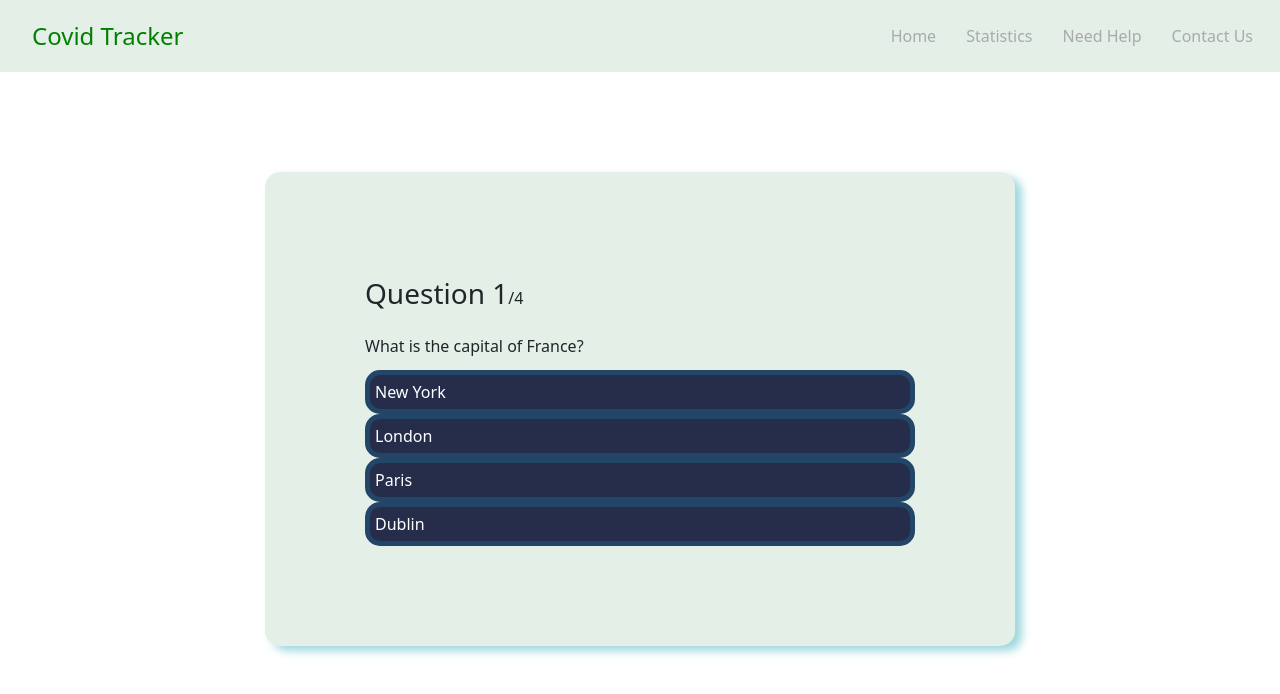
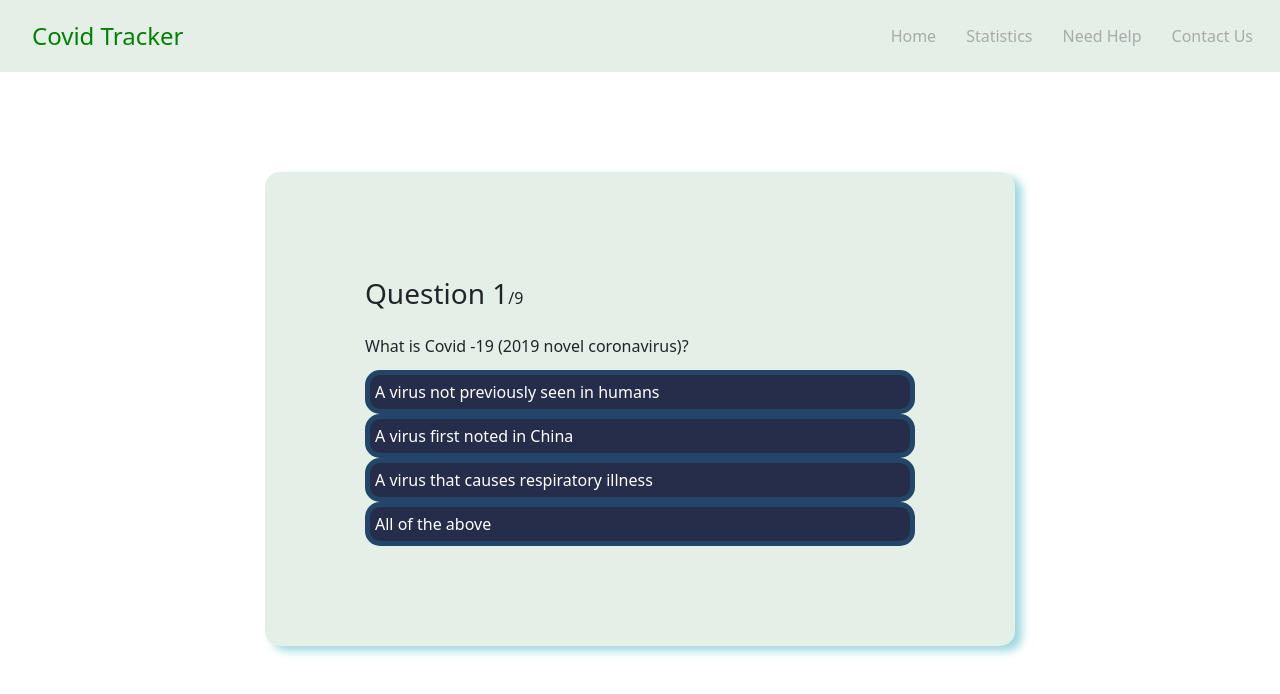
Before and after one commit to deepvashisth/Covid_Tracker, a React (Create React App) app: page /Quiz in a window 1280 px wide. Shown: the top 694 px of the page. Built offline with nearby package versions, Linux system fonts and the light colour scheme; a web font is replaced by a local one.

Commit message:
quiz testing done

```diff
--- a/src/component/Quiz.js
+++ b/src/component/Quiz.js
@@ -4,39 +4,96 @@ import '../Css/Quiz.css'
 const Quiz = () => {
 	const questions = [
 		{
-			questionText: 'What is the capital of France?',
+			questionText: 'What is Covid -19 (2019 novel coronavirus)?',
 			answerOptions: [
-				{ answerText: 'New York', isCorrect: false },
-				{ answerText: 'London', isCorrect: false },
-				{ answerText: 'Paris', isCorrect: true },
-				{ answerText: 'Dublin', isCorrect: false },
+				{ answerText: 'A virus not previously seen in humans', isCorrect: false },
+				{ answerText: 'A virus first noted in China', isCorrect: false },
+				{ answerText: 'A virus that causes respiratory illness', isCorrect: false},
+				{ answerText: 'All of the above', isCorrect: true },
 			],
 		},
-		{
-			questionText: 'Who is CEO of Tesla?',
+
+
+{
+			questionText: 'How does washing hands help prevent the spread of COVID-19?',
 			answerOptions: [
-				{ answerText: 'Jeff Bezos', isCorrect: false },
-				{ answerText: 'Elon Musk', isCorrect: true },
-				{ answerText: 'Bill Gates', isCorrect: false },
-				{ answerText: 'Tony Stark', isCorrect: false },
+				{ answerText: 'Soap rinses the virus off', isCorrect: false },
+				{ answerText: 'Soap destroys the virus', isCorrect: true },
+				{ answerText: 'Soap mutates the virus', isCorrect: false },
+				{ answerText: 'All of the above', isCorrect: false },
 			],
 		},
-		{
-			questionText: 'The iPhone was created by which company?',
+
+
+
+{
+			questionText: 'How is COVID-19 transmitted?',
 			answerOptions: [
-				{ answerText: 'Apple', isCorrect: true },
-				{ answerText: 'Intel', isCorrect: false },
-				{ answerText: 'Amazon', isCorrect: false },
-				{ answerText: 'Microsoft', isCorrect: false },
+				{ answerText: 'Through blood', isCorrect: false },
+				{ answerText: 'Though contaminated food', isCorrect: false },
+				{ answerText: 'Through respiratory droplets in the air', isCorrect: true },
+				{ answerText: 'Both A & B', isCorrect: false },
 			],
 		},
-		{
-			questionText: 'How many Harry Potter books are there?',
+
+{
+			questionText: 'Why should I avoid touching my face?',
 			answerOptions: [
-				{ answerText: '1', isCorrect: false },
-				{ answerText: '4', isCorrect: false },
-				{ answerText: '6', isCorrect: false },
-				{ answerText: '7', isCorrect: true },
+				{ answerText: 'COVID-19 enters the body through the mouth, nose, eyes', isCorrect: false },
+				{ answerText: 'Things you touch with your hands may have active virus on them', isCorrect: false },
+				{ answerText: 'The virus is absorbed easily by the pores on the face', isCorrect: false },
+				{ answerText: 'Both A & B', isCorrect: true },
+			],
+		},
+
+
+{
+			questionText: 'Who in the general public needs to wear a face mask when out in public places?',
+			answerOptions: [
+				{ answerText: 'People who are sick', isCorrect: false },
+				{ answerText: 'People who are well and do not want to get sick', isCorrect: false },
+				{ answerText: 'People over the age of 65', isCorrect: false },
+				{ answerText: 'Everyone', isCorrect: true },
+			],
+		},
+
+
+{
+			questionText: 'What kind of face mask do I need to wear?',
+			answerOptions: [
+				{ answerText: 'N95 masks', isCorrect: false },
+				{ answerText: 'Surgical masks', isCorrect: false },
+				{ answerText: 'Scuba masks', isCorrect: false },
+				{ answerText: 'Fabric masks', isCorrect: true },
+			],
+		},
+
+{
+			questionText: 'What is "social distancing”?',
+			answerOptions: [
+				{ answerText: 'Avoiding mass gatherings', isCorrect: false },
+				{ answerText: 'Staying at least 6 feet (2 meters) from others', isCorrect: false },
+				{ answerText: 'Working from home', isCorrect: false },
+				{ answerText: 'All of the above', isCorrect: true },
+			],
+		},
+
+{
+			questionText: 'How do I disinfect surfaces?',
+			answerOptions: [
+				{ answerText: 'With bleach', isCorrect: false },
+				{ answerText: 'With EPA-registered household disinfectants', isCorrect: false },
+				{ answerText: 'With alcohol', isCorrect: false },
+				{ answerText: 'Any of the above', isCorrect: true },
+			],
+		},
+{
+			questionText: 'What are the best ways to prevent getting infected with COVID-19?',
+			answerOptions: [
+				{ answerText: 'Avoid people who are sick', isCorrect: false },
+				{ answerText: 'Wash your hands', isCorrect: false },
+				{ answerText: 'Stay at home', isCorrect: false },
+				{ answerText: 'All of the above', isCorrect: true },
 			],
 		},
 	];
```
Also changed, not shown: 1 other file (tests, documents, lock files or other folders).
